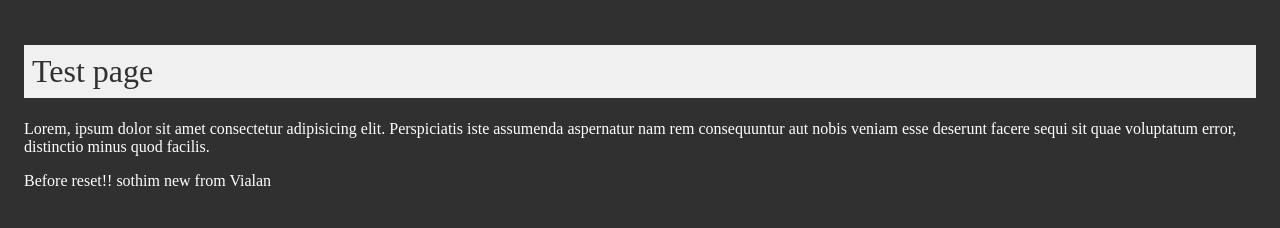
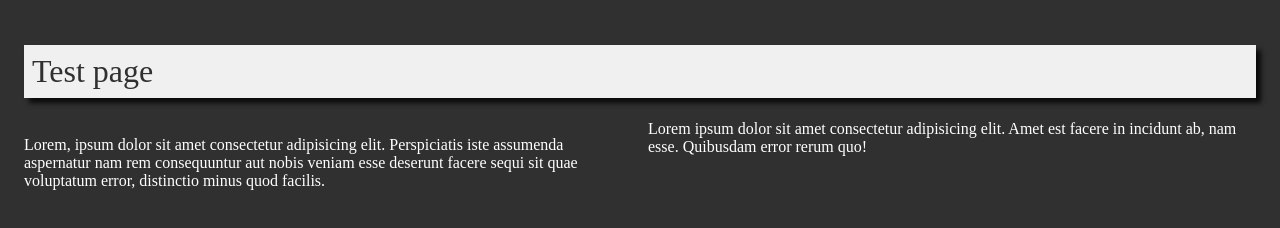
Before and after one commit to rusicsemenov/test, a plain HTML site: page index.html in a window 1280 px wide. Drawn offline with Linux system fonts and the light colour scheme.

```diff
--- a/index.html
+++ b/index.html
@@ -16,18 +16,26 @@
         background-color: #f0f0f0;
         color: #303030;
         padding: 0.5rem;
+        box-shadow: 5px 5px 5px rgba(0, 0, 0, 0.8);
+      }
+      .column {
+        column-count: 2;
       }
     </style>
   </head>
   <body>
     <h1>Test page</h1>
+    <div class="column">
       <p>
         Lorem, ipsum dolor sit amet consectetur adipisicing elit. Perspiciatis
         iste assumenda aspernatur nam rem consequuntur aut nobis veniam esse
         deserunt facere sequi sit quae voluptatum error, distinctio minus quod
         facilis.
       </p>
-    Before reset!!
+      <p>
+        Lorem ipsum dolor sit amet consectetur adipisicing elit. Amet est facere
+        in incidunt ab, nam esse. Quibusdam error rerum quo!
+      </p>
+    </div>
   </body>
-  sothim new from Vialan
 </html>
```
Lines whose indentation alone changed are shown as unchanged.
